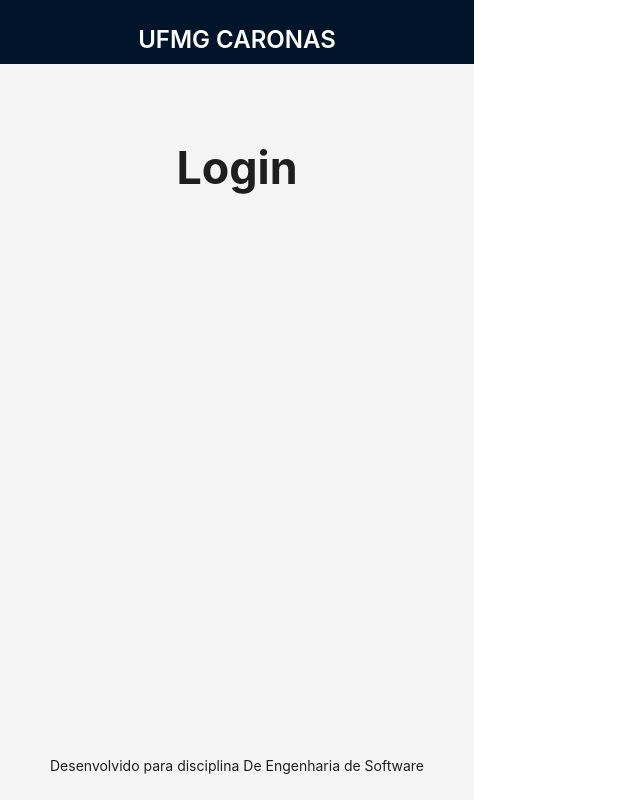
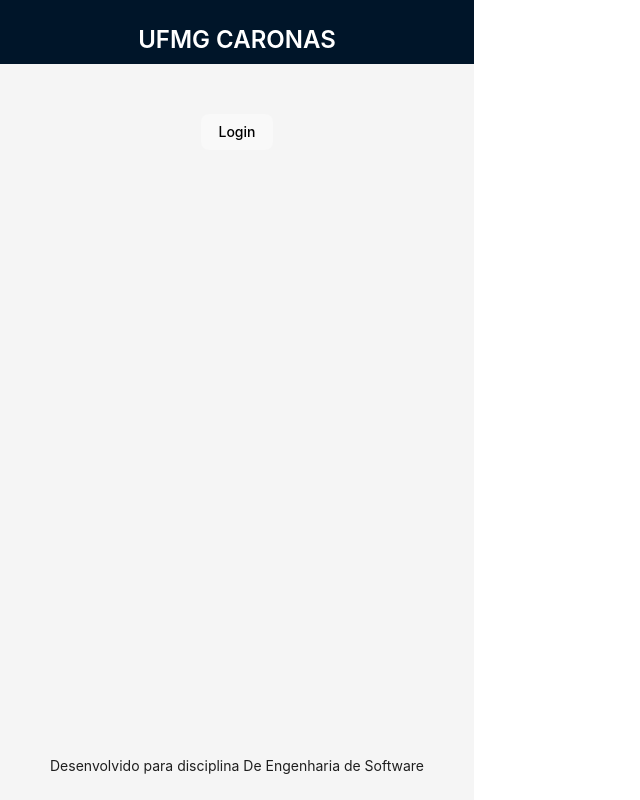
Before and after one commit to Artlima1/caronas-ufmg, a React (Vite) app: page / in a window 1280 px wide. Shown: the whole page, without its empty margins (0-640 px from the left). Built offline with nearby package versions, Linux system fonts and the light colour scheme.

Commit message:
Auth use example for Login and OfferRide

```diff
--- a/src/Pages/Login/Login.jsx
+++ b/src/Pages/Login/Login.jsx
@@ -1,7 +1,23 @@
 import React from "react";
+import { useAuth } from "../../utils/AuthProvider";
 
 const Login = () => {
-  return <h1>Login</h1>;
+  const {onLogin} =  useAuth();
+
+  const login = (e) => {
+    e.preventDefault();
+    onLogin({
+      name: "Arthur Lima",
+      email: "arthurdeolima@ufmg.br",
+      phone: "31992489918"
+    });
+  }
+
+  return (
+    <div>
+      <button onClick={login}>Login</button>
+    </div>
+  );
 };
 
 export default Login;
--- a/src/Pages/OfferRide/OfferRide.jsx
+++ b/src/Pages/OfferRide/OfferRide.jsx
@@ -1,21 +1,25 @@
 import React from "react";
 import { Button } from "antd";
-import {createRide } from '../../utils/db'
+import { createRide } from '../../utils/db'
+import { useAuth } from "../../utils/AuthProvider";
 
 const OfferRide = () => {
+
+  const { user } = useAuth();
 
   const createNew = async (e) => {
     e.preventDefault();
 
+
     const ride = {
       owner: {
-        name: "Olegario_UFMG",
-        phone: "44815",
+        name: user.name,
+        phone: user.phone,
       },
-      from: "Olegario",
+      from: "Lourdes",
       to: "UFMG",
       time: new Date(),
-      seats: 3,
+      seats: 2,
     }
 
     try{
```
